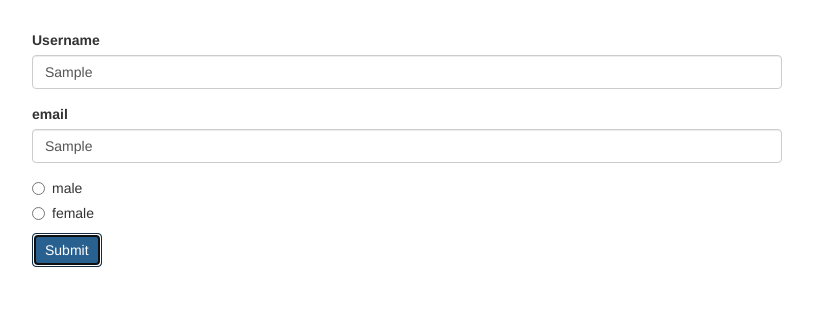
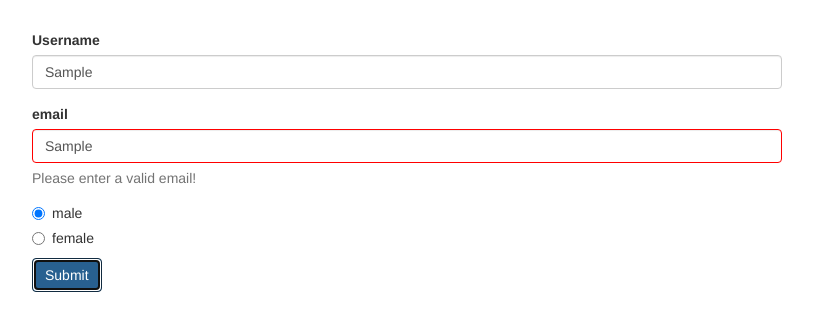
Before and after one commit to young295/Angular-5-Udemy, an Angular app in the folder forms-reactive-start/: page / in a window 1280 px wide. Both pictures are taken after typing "Sample", "Sample" into the empty fields and a click on the button "Submit". Shown: the top 330 px of the page, without its empty margins (233-1046 px from the left). Built offline with nearby package versions, Linux system fonts and the light colour scheme.

Commit message:
add form validation

```diff
--- a/forms-reactive-start/src/app/app.component.css
+++ b/forms-reactive-start/src/app/app.component.css
@@ -1,3 +1,7 @@
 .container {
   margin-top: 30px;
 }
+
+input.ng-invalid.ng-touched {
+  border: solid 1px red;
+}
--- a/forms-reactive-start/src/app/app.component.html
+++ b/forms-reactive-start/src/app/app.component.html
@@ -1,25 +1,30 @@
 <div class="container">
   <div class="row">
     <div class="col-xs-12 col-sm-10 col-md-8 col-sm-offset-1 col-md-offset-2">
-      <form>
+      <form [formGroup]="signupForm" (ngSubmit)="onSubmit()">
         <div class="form-group">
           <label for="username">Username</label>
           <input
             type="text"
             id="username"
+            formControlName="username"
             class="form-control">
+            <span *ngIf="!signupForm.get('username').valid && signupForm.get('username').touched" class="help-block">Please enter a valid username!</span>
         </div>
         <div class="form-group">
           <label for="email">email</label>
           <input
             type="text"
             id="email"
+            formControlName="email"
             class="form-control">
+            <span *ngIf="!signupForm.get('email').valid && signupForm.get('email').touched" class="help-block">Please enter a valid email!</span>
         </div>
         <div class="radio" *ngFor="let gender of genders">
           <label>
             <input
               type="radio"
+              formControlName="gender"
               [value]="gender">{{ gender }}
           </label>
         </div>
--- a/forms-reactive-start/src/app/app.component.ts
+++ b/forms-reactive-start/src/app/app.component.ts
@@ -1,10 +1,24 @@
-import { Component } from '@angular/core';
+import { Component, OnInit } from '@angular/core';
+import { FormGroup, FormControl, Validators } from '@angular/forms';
 
 @Component({
   selector: 'app-root',
   templateUrl: './app.component.html',
   styleUrls: ['./app.component.css']
 })
-export class AppComponent {
+export class AppComponent implements OnInit {
   genders = ['male', 'female'];
+  signupForm: FormGroup;
+
+  ngOnInit() {
+    this.signupForm = new FormGroup({
+      'username': new FormControl(null, Validators.required),
+      'email': new FormControl(null, [Validators.email, Validators.required]),
+      'gender': new FormControl('male')
+    });
+  }
+
+  onSubmit() {
+    console.log(this.signupForm);
+  }
 }
--- a/forms-reactive-start/src/app/app.module.ts
+++ b/forms-reactive-start/src/app/app.module.ts
@@ -1,6 +1,6 @@
 import { BrowserModule } from '@angular/platform-browser';
 import { NgModule } from '@angular/core';
-import { FormsModule } from '@angular/forms';
+import { ReactiveFormsModule } from '@angular/forms';
 import { HttpModule } from '@angular/http';
 
 import { AppComponent } from './app.component';
@@ -11,7 +11,7 @@ import { AppComponent } from './app.component';
   ],
   imports: [
     BrowserModule,
-    FormsModule,
+    ReactiveFormsModule,
     HttpModule
   ],
   providers: [],
```
